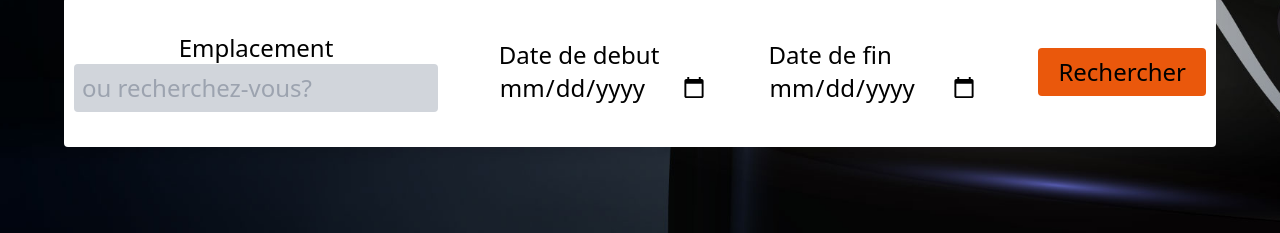
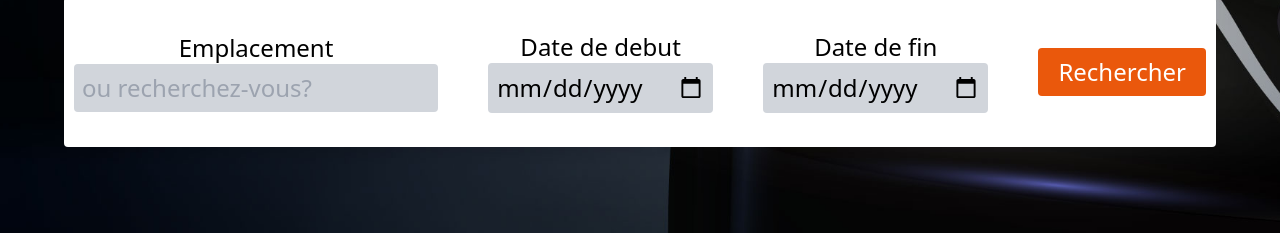
Before and after one commit to boris2442/location-car-tailwindcss, a website: page src/index.html in a window 1280 px wide. Shown: the part 567-800 px from the top of the page. Drawn offline with nearby package versions, Linux system fonts and the light colour scheme.

Commit message:
finish hiero section

```diff
--- a/src/index.html
+++ b/src/index.html
@@ -56,15 +56,15 @@
             <label for="recherche" class="text-center">Emplacement</label><input type="text" id="recherche" placeholder="ou recherchez-vous?" class="bg-gray-300 px-2 py-2 rounded">
         </div>
         <div class="flex flex-col">
-            <label for="start"> Date de debut</label> <input type="date" name="" id="start" placeholder="">
+            <label for="start" class="text-center"> Date de debut</label> <input type="date" name="" id="start" placeholder="" class="bg-gray-300 px-2 py-2 rounded">
         </div>
 
         <div class="flex flex-col">
-            <label for="end">Date de fin</label>
-            <input type="date" name="" id="end">
+            <label for="end" class="text-center">Date de fin</label>
+            <input type="date" name="" id="end" class="bg-gray-300 px-2 py-2 rounded ">
         </div>
         <div class="">
-            <button class=" cursor-pointer bg-orange-600 px-5 py-2 rounded">Rechercher</button>
+            <button class=" cursor-pointer bg-orange-600 px-5 py-2 rounded text-white hover:bg-orange-800">Rechercher</button>
         </div>
      </form>
 </section>  class="bg-[url()]>
```
Also changed, not shown: src/output.css.
